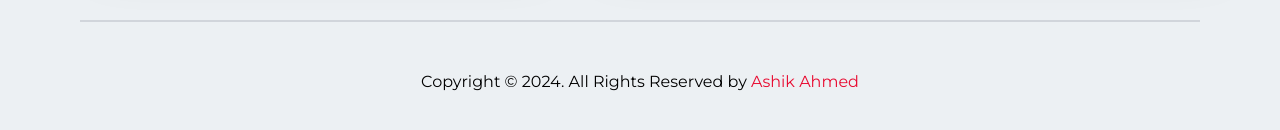
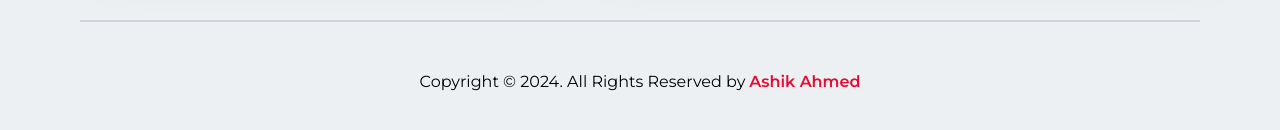
Before and after one commit to Ashik-Ahmed/ashik_ahmed, a Next.js app: page / in a window 1280 px wide. Shown: the part 7808-7938 px from the top of the page. Built offline with nearby package versions, Linux system fonts and the light colour scheme.

Commit message:
hover animation added on footer

```diff
--- a/src/app/components/Contact/Contact.jsx
+++ b/src/app/components/Contact/Contact.jsx
@@ -75,7 +75,7 @@ const Contact = () => {
                                 rel="noopener noreferrer"
                                 className="ml-2 hover:text-primary group/item relative inline-block">
                                 +880 1521 464 568
-                                <span className="absolute left-0 bottom-0 block h-[2px] w-0 bg-primary transition-all duration-300 group-hover/item:w-full"></span>
+                                <span className="absolute left-0 bottom-0 block h-[1px] w-0 bg-primary transition-all duration-300 group-hover/item:w-full"></span>
                             </Link>
                         </p>
                         <p className="inline-block mt-2">
@@ -84,7 +84,7 @@ const Contact = () => {
                                 href="mailto:ashikahmed121@gmail.com"
                                 className="ml-2 hover:text-primary group/item relative inline-block">
                                 ashikahmed121@gmail.com
-                                <span className="absolute left-0 bottom-0 block h-[2px] w-0 bg-primary transition-all duration-300 group-hover/item:w-full"></span>
+                                <span className="absolute left-0 bottom-0 block h-[1px] w-0 bg-primary transition-all duration-300 group-hover/item:w-full"></span>
                             </Link>
                         </p>
 
--- a/src/app/components/Footer/Footer.jsx
+++ b/src/app/components/Footer/Footer.jsx
@@ -4,7 +4,15 @@ import React from 'react';
 const Footer = () => {
     return (
         <section id='footer' className='container w-full mx-auto pt-12 border-t border-gray-300'>
-            <p className='text-center'>Copyright &copy; {new Date().getFullYear()}. All Rights Reserved by <Link href='/' className='text-primary'>Ashik Ahmed</Link> </p>
+            <p className='text-center'>
+                Copyright &copy; {new Date().getFullYear()}. All Rights Reserved by
+                <Link href='/' className='relative text-primary font-semibold ml-1 group'>
+                    <span>
+                        Ashik Ahmed
+                    </span>
+                    <span className="absolute left-0 bottom-0 block h-[1px] w-0 bg-primary transition-all duration-300 group-hover:w-full"></span>
+                </Link>
+            </p>
         </section>
     );
 };
```
